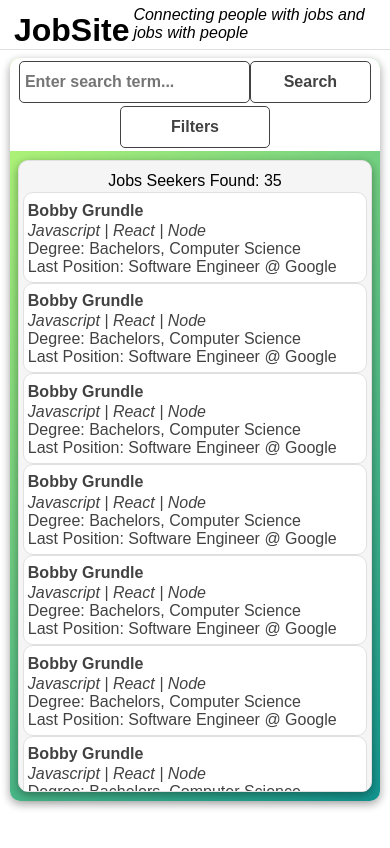
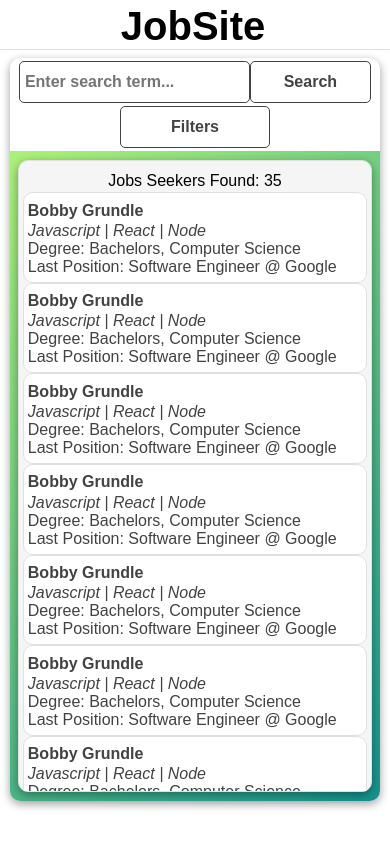
Before and after one commit to kevin-the-engi/JobSite, a React app: page / in a window 390 px wide. Shown: the top 848 px of the page. Built offline with nearby package versions, Linux system fonts and the light colour scheme; the HTML template or start-up script is replaced by a standard one.

Commit message:
tweaks to nav slogan size responsiveness

```diff
--- a/client/src/components/NavBar.jsx
+++ b/client/src/components/NavBar.jsx
@@ -5,33 +5,39 @@ import styled from 'styled-components';
 const NavBarWrapper = styled.div`
   display: flex;
   align-items: flex-end;
-  width: 101%;
-  max-width: 101%;
+  justify-content: center;
+  width: 100vw;
   height: 6vh;
   background: #fff;
   margin: -10px 0 1vh 0;
-  padding: 0 1vw 0 5vw;
   border-bottom: 1px solid #e0e0e0;
   color: #000;
   font-family: Arial, sans-serif;
 
   @media (min-width: 768px) {
     margin: -10px 0 3vh 0;
+    justify-content: left;
   }
 `;
 
 const Logo = styled.h1`
-  font-size: 2rem;
   margin: 0;
+  padding: 0 1vw 0 0;
+  font-size: 2.5rem;
   @media (min-width: 768px) {
+    padding: 0 1vw 0 5vw;
     font-size: 3rem;
   }
 `;
 
 const Slogan = styled.p`
-  font-size: 1rem;
-  margin: 0 0 7px 1vw;
-  font-style: italic;
+  display: none;
+  @media (min-width: 500px) {
+    display: inline;
+    font-size: 1rem;
+    margin: 0 0 7px 0;
+    font-style: italic;
+  }
 `;
 
 const NavBar = (props) => (
```
